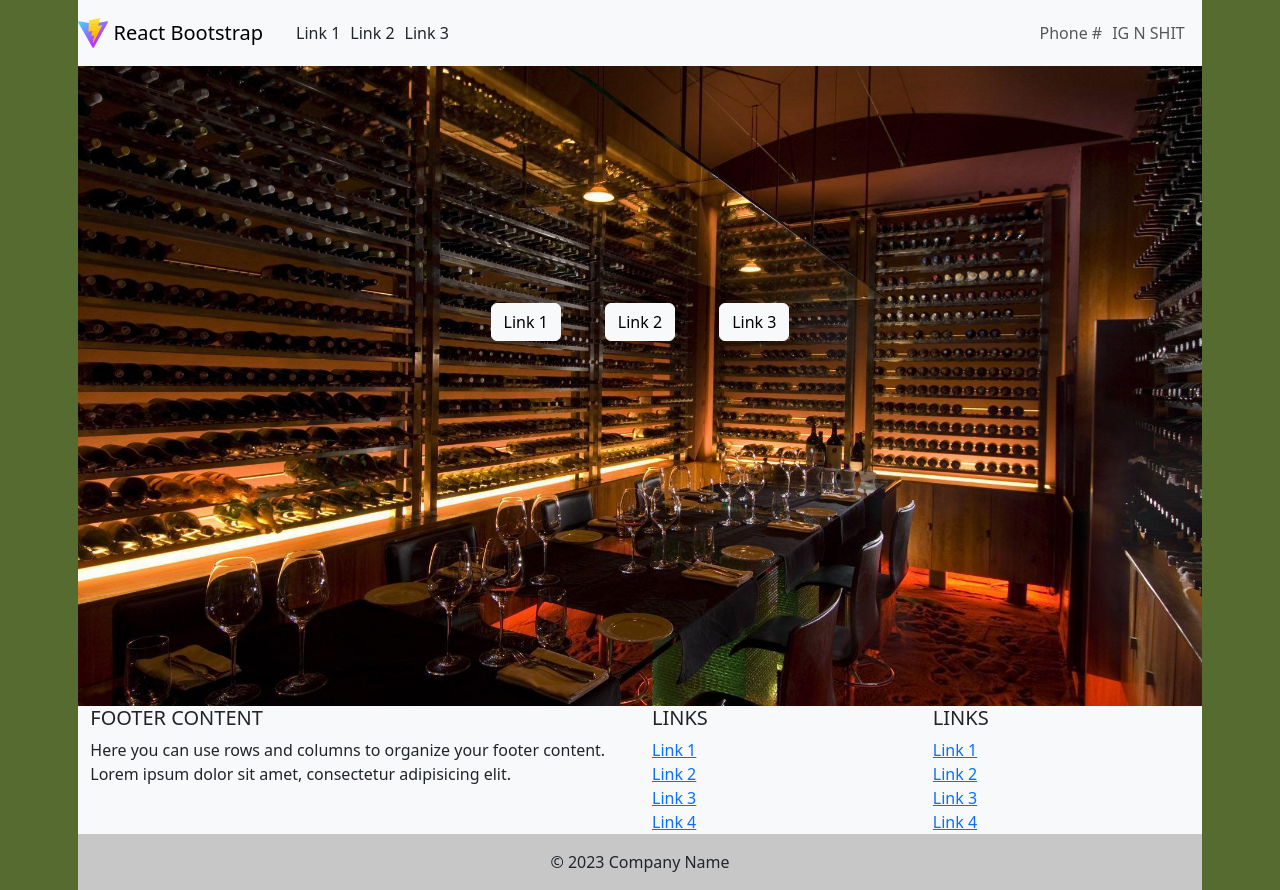
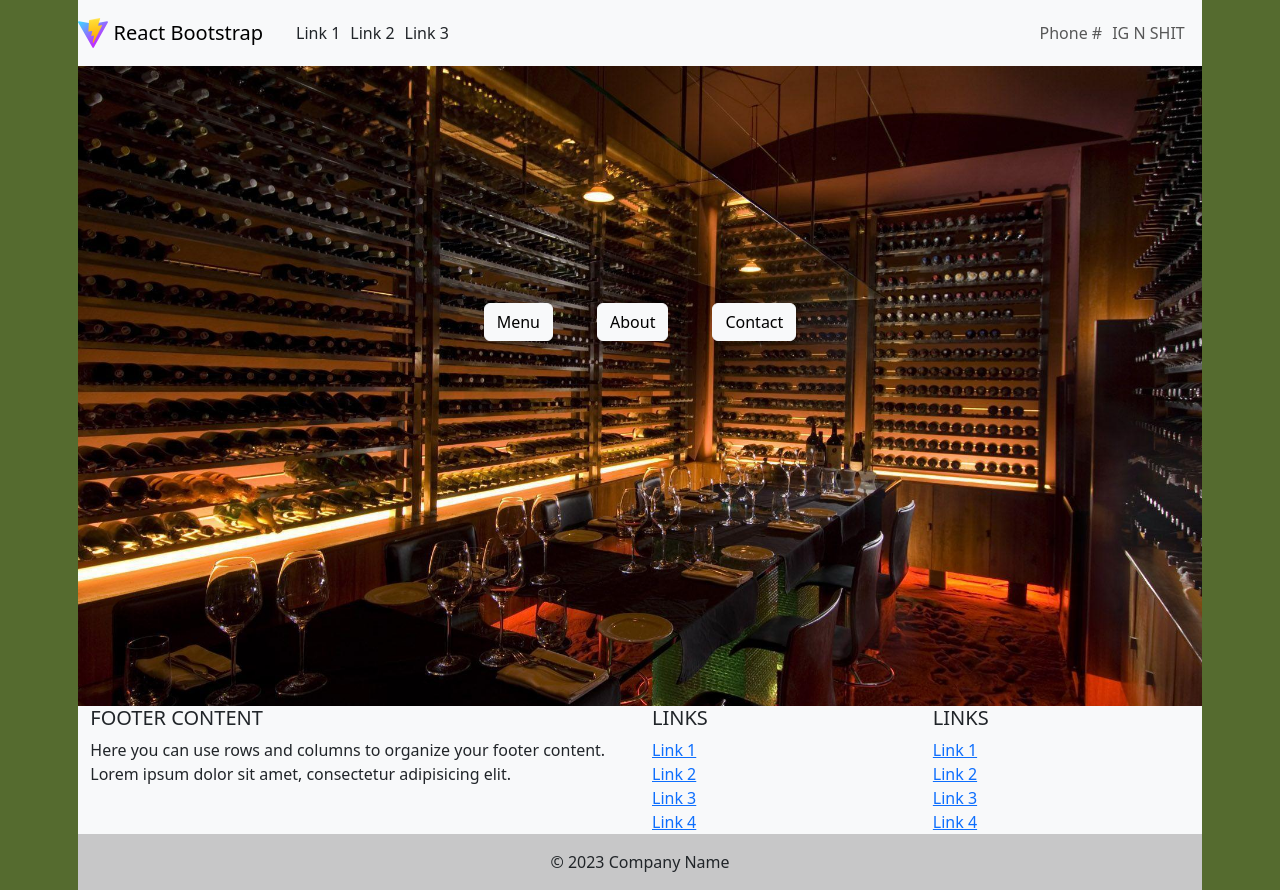
Before and after one commit to cyrusjc/shoestringv2, a React (Vite) app: page / in a window 1280 px wide. Built offline with nearby package versions, Linux system fonts and the light colour scheme.

Commit message:
added links and placeholder pages

```diff
--- /dev/null
+++ b/src/pages/About.css
@@ -0,0 +1,17 @@
+
+.background{
+    background-image: url('/pic.jpg');
+    background-size: cover;
+}
+
+.centerbuttons{
+    display: flex;
+    justify-content: center;
+    align-items: center;
+    height: 80%;
+
+}
+
+.homebutton{
+    margin: 10px;
+}
--- a/src/pages/Home.tsx
+++ b/src/pages/Home.tsx
@@ -1,8 +1,8 @@
 import { Col, Container, Row } from "react-bootstrap";
-import background from "/pic.jpg";
 import Button from "react-bootstrap/Button";
 
 import "./Home.css";
+import { Link } from "react-router-dom";
 
 function Home() {
   return (
@@ -12,19 +12,25 @@ function Home() {
           <div className="centerbuttons">
             <Row>
               <Col>
+                <Link to="/Menu">
                   <Button className="homebutton" variant="light">
-                  Link 1
+                    Menu
                   </Button>
+                </Link>
               </Col>
               <Col>
+                <Link to="/About">
                   <Button className="homebutton" variant="light">
-                  Link 2
+                    About
                   </Button>
+                </Link>
               </Col>
               <Col>
+                <Link to="/Contact">
                   <Button className="homebutton" variant="light">
-                  Link 3
+                    Contact
                   </Button>
+                </Link>
               </Col>
             </Row>
           </div>
```
Also changed, not shown: src/pages/About.tsx (added, +7 -0 lines), src/pages/Contact.tsx (added, +7 -0 lines), src/pages/Menu.tsx (added, +7 -0 lines), src/pages/Contact.css (added), src/pages/Menu.css (added). Lines whose indentation alone changed are shown as unchanged.
